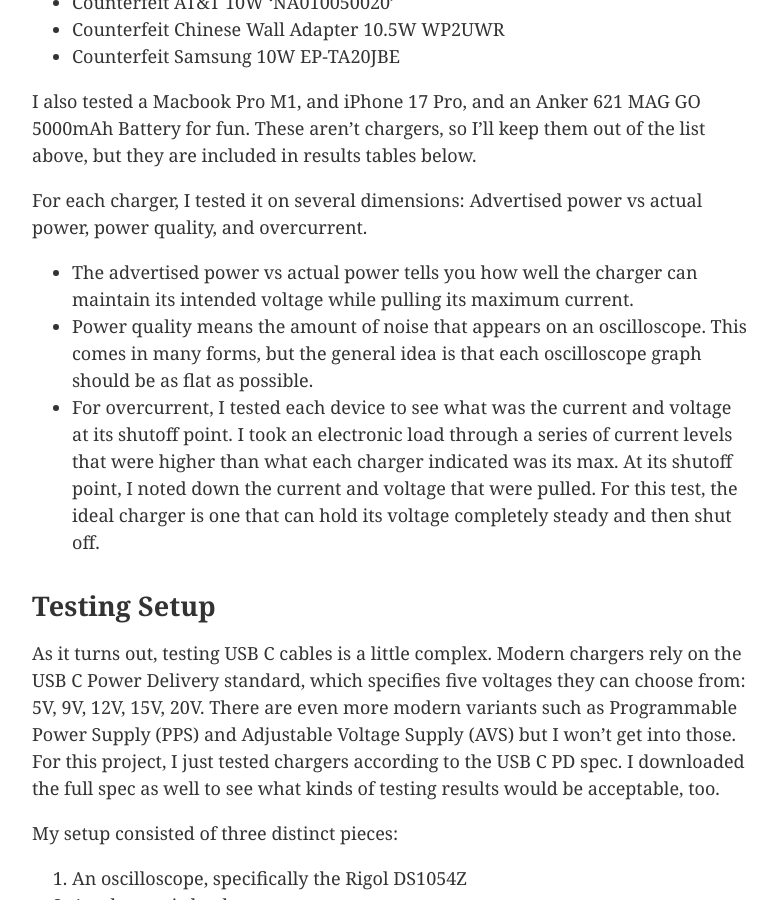
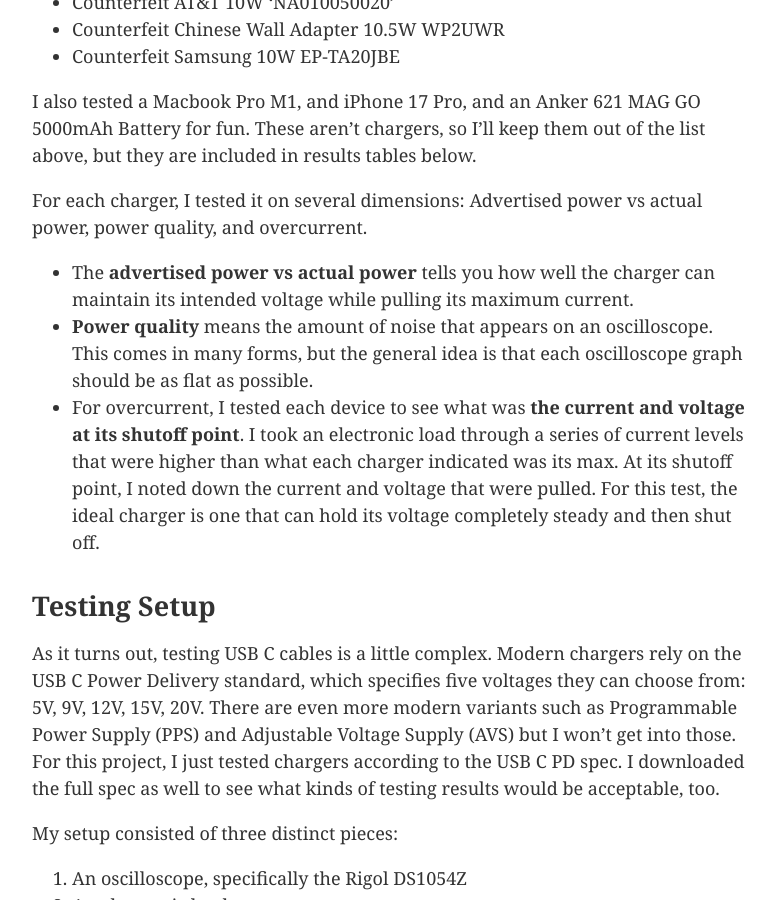
Before and after one commit to 0sps/sull1van.com, a Jekyll site: the page built from _posts/2026-01-19-a-dozen-chargers-in-the-lab.md, in a window 1280 px wide and 900 px high, scrolled down 1731 px. Shown: the whole window, without its empty margins (248-1025 px from the left). Built offline with Jekyll 4.4.1, drawn with Linux system fonts in a browser that asks for light colours.

Commit message:
more change

```diff
--- a/_posts/2026-01-19-a-dozen-chargers-in-the-lab.md
+++ b/_posts/2026-01-19-a-dozen-chargers-in-the-lab.md
@@ -316,9 +316,9 @@
 I also tested a Macbook Pro M1, and iPhone 17 Pro, and an Anker 621 MAG GO 5000mAh Battery for fun. These aren't chargers, so I'll keep them out of the list above, but they are included in results tables below.
 
 For each charger, I tested it on several dimensions: Advertised power vs actual power, power quality, and overcurrent.
-- The advertised power vs actual power tells you how well the charger can maintain its intended voltage while pulling its maximum current.
-- Power quality means the amount of noise that appears on an oscilloscope. This comes in many forms, but the general idea is that each oscilloscope graph should be as flat as possible.
-- For overcurrent, I tested each device to see what was the current and voltage at its shutoff point. I took an electronic load through a series of current levels that were higher than what each charger indicated was its max. At its shutoff point, I noted down the current and voltage that were pulled. For this test, the ideal charger is one that can hold its voltage completely steady and then shut off.
+- The <strong>advertised power vs actual power </strong>tells you how well the charger can maintain its intended voltage while pulling its maximum current.
+- <strong>Power quality</strong> means the amount of noise that appears on an oscilloscope. This comes in many forms, but the general idea is that each oscilloscope graph should be as flat as possible.
+- For overcurrent, I tested each device to see what was <strong>the current and voltage at its shutoff point</strong>. I took an electronic load through a series of current levels that were higher than what each charger indicated was its max. At its shutoff point, I noted down the current and voltage that were pulled. For this test, the ideal charger is one that can hold its voltage completely steady and then shut off.
 
 
 ## Testing Setup
```
